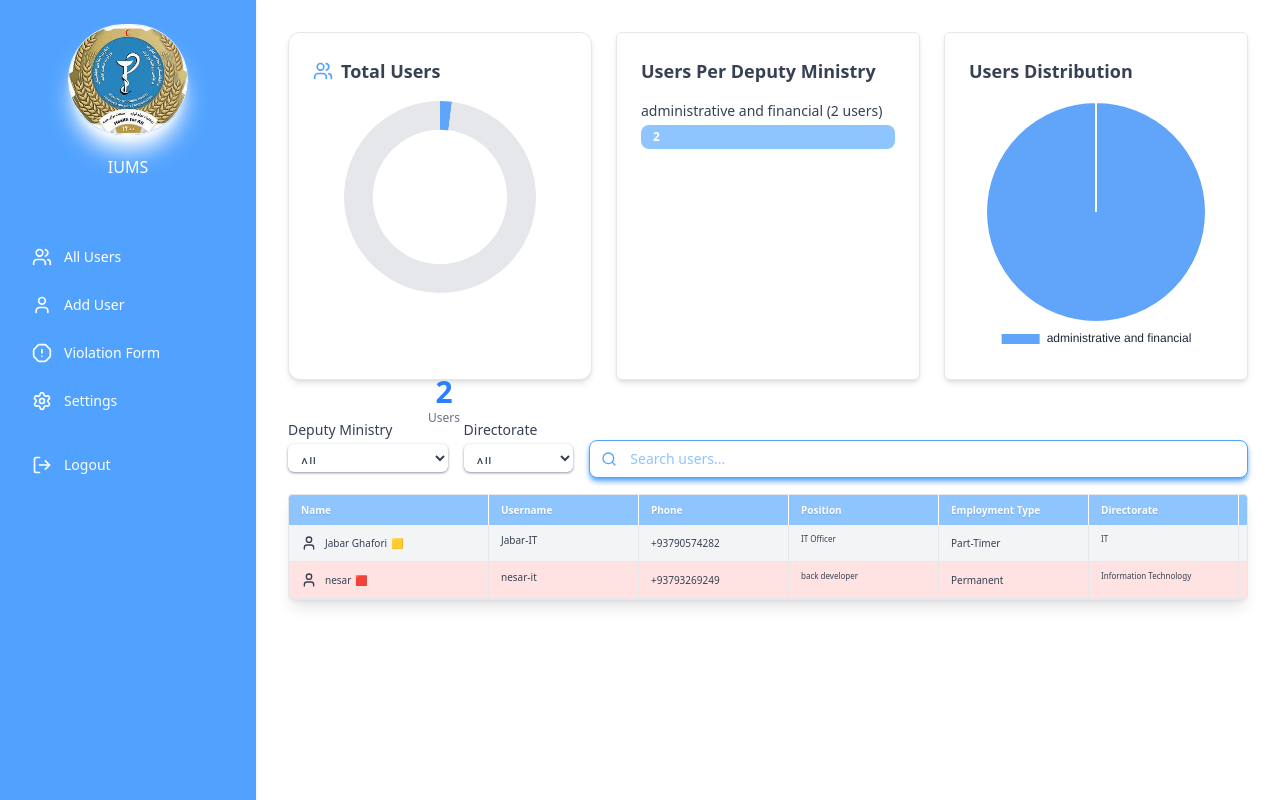
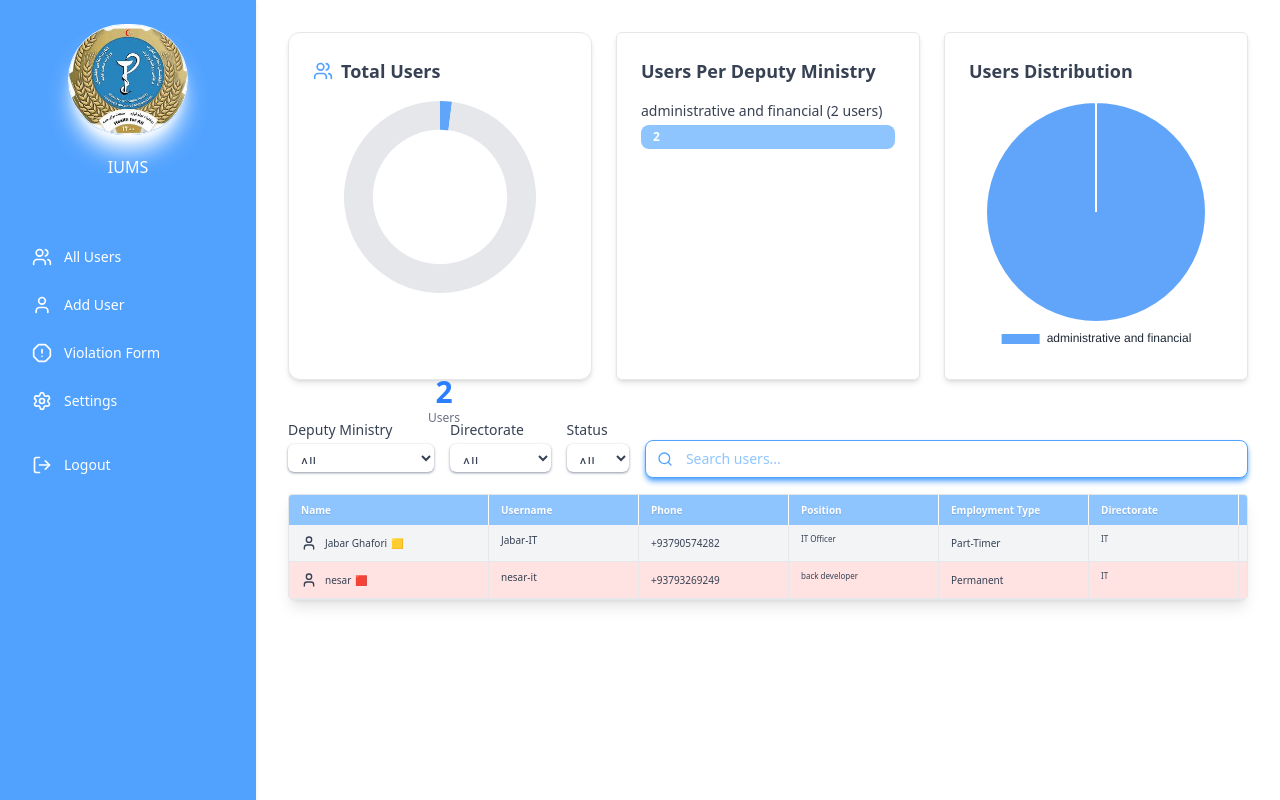
Before and after one commit to fiafghan/internet-users-ms-frontend, a React (Vite) app: page / in a window 1280 px wide. Built offline with nearby package versions, Linux system fonts and the light colour scheme; data requests are answered from the project's data file; sample sign-in values are in the browser's storage.

Commit message:
Status filter was added to the all users page.

```diff
--- a/db.json
+++ b/db.json
@@ -83,7 +83,7 @@
       "email": "nesar@gmail.com",
       "phone": "+93793269249",
       "employment_type": "Permanent",
-      "directorate": "Information Technology",
+      "directorate": "IT",
       "deputyMinistry": "administrative and financial",
       "position": "back developer",
       "device_limit": "2",
--- a/src/AllUsers.tsx
+++ b/src/AllUsers.tsx
@@ -60,6 +60,8 @@ export default function InternetUsersList(): JSX.Element {
   const [queryDirectorate, setQueryDirectorate] = useState("");
   const [selectedDeputyMinistryEdit, setSelectedDeputyMinistryEdit] = useState<{ id: number; name: string } | null>(null);
   const [queryDeputyMinistryEdit, setQueryDeputyMinistryEdit] = useState("");
+  const [selectedStatus, setSelectedStatus] = useState<string>("");
+
 
 
   const filteredDirectorates =
@@ -355,6 +357,25 @@ export default function InternetUsersList(): JSX.Element {
               })}
             </select>
           </div>
+          {/* status filter */}
+                      <div>
+              <label htmlFor="statusFilter" className="block text-sm font-medium text-gray-700">
+                Status
+              </label>
+              <select
+                id="statusFilter"
+                className="mt-1 block w-full rounded-md border-gray-300 shadow-sm
+                  focus:border-indigo-500 focus:ring-indigo-500 sm:text-sm
+                  h-7 shadow-md shadow-gray-400 p-2 text-gray-700"
+                value={selectedStatus}
+                onChange={(e) => setSelectedStatus(e.target.value)}
+              >
+                <option value="">All</option>
+                <option value="active">Active</option>
+                <option value="deactive">Deactive</option>
+              </select>
+            </div>
+
                  <div className="relative w-full sm:w-[900px] mt-5">
                   <input
                     id="searchInput"
@@ -402,6 +423,7 @@ export default function InternetUsersList(): JSX.Element {
               .filter((user) =>
                 (selectedDeputyMinistry === "" || user.deputyMinistry === selectedDeputyMinistry) &&
                 (selectedDirectorate === "" || user.directorate === selectedDirectorate) &&
+                 (selectedStatus === "" || user.status === selectedStatus) &&
                 (user.name.toLowerCase().includes(searchTerm.toLowerCase()) ||
                     user.username.toLowerCase().includes(searchTerm.toLowerCase()) ||
                     user.phone.toLowerCase().includes(searchTerm.toLowerCase())
```
